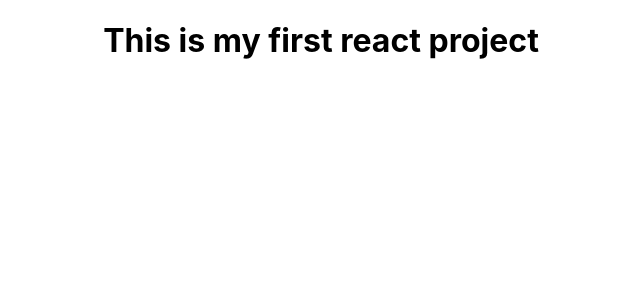
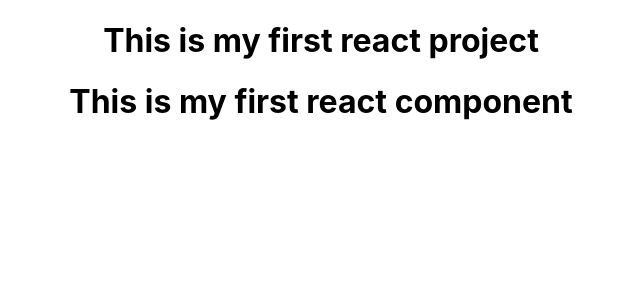
Before and after one commit to ukmuniweera/ReactJS_Tutorials, a React (Create React App) app in the folder React Js Frame/project/: page / in a window 1280 px wide. Shown: the top 300 px of the page, without its empty margins (319-959 px from the left). Built offline with nearby package versions, Linux system fonts and the light colour scheme.

Commit message:
Created component

```diff
--- a/React Js Frame/project/src/App.js
+++ b/React Js Frame/project/src/App.js
@@ -1,10 +1,12 @@
 import logo from './logo.svg';
 import './App.css';
+import PartOne from './components/PartOne'
 
 function App() {
   return (
     <div className="App">
           <h1>This is my first react project</h1>
+          <PartOne />
     </div>
   );
 }
--- /dev/null
+++ b/React Js Frame/project/src/components/PartOne.js
@@ -0,0 +1,9 @@
+import React from 'react'
+
+export default function PartOne() {
+  return (
+    <div>
+        <h1>This is my first react component</h1>
+    </div>
+  )
+}
```
